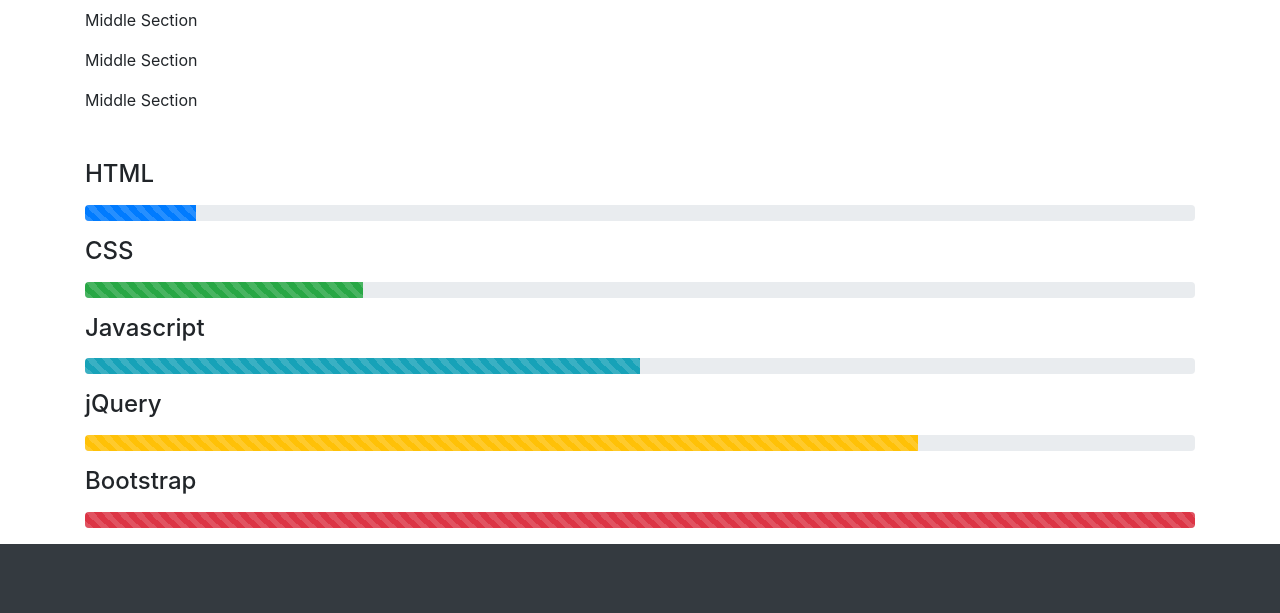
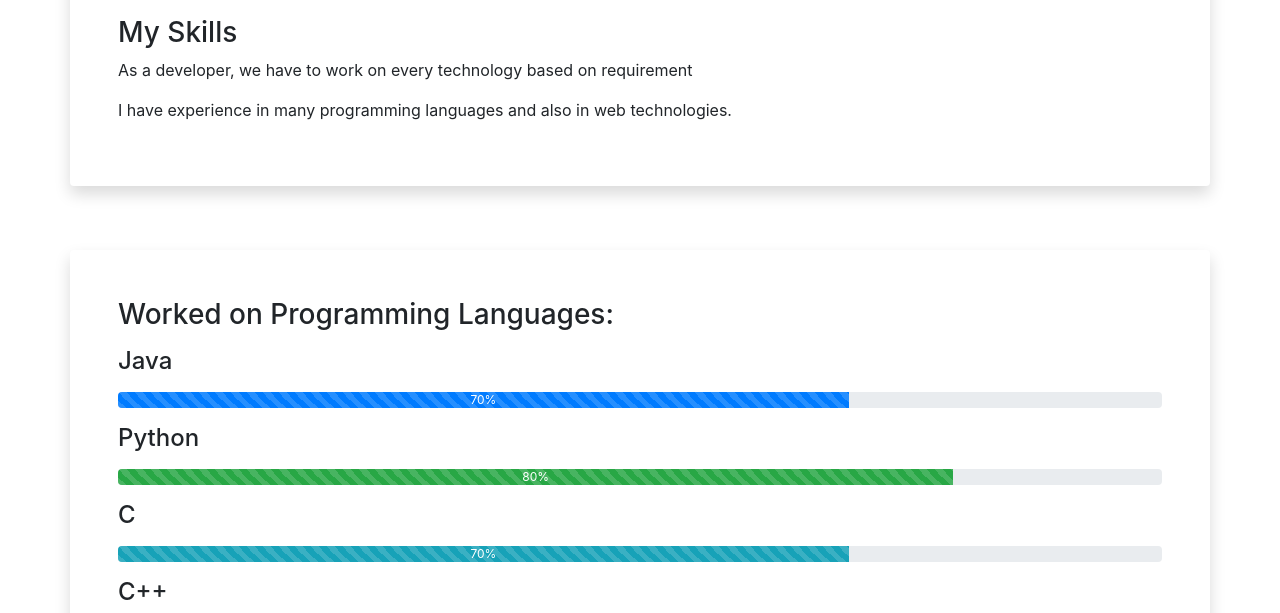
Before and after one commit to radhemky/bootstrap_portfolio, a plain HTML site: page skills.html in a window 1280 px wide. Shown: the part 64-677 px from the top of the page. Drawn offline with nearby package versions, Linux system fonts and the light colour scheme; some icons are missing.

Commit message:
Updated project.html

```diff
--- a/skills.html
+++ b/skills.html
@@ -62,10 +62,7 @@
                         <li class="nav-item">
                             <a class="nav-link " href="contact.html">Contact</a>
                         </li>
-
-
                     </ul>
-
 
                 </div>
             </nav>
@@ -74,50 +71,85 @@
 
         <!--- Navbar End --->
 
-        <div class="col-md-12 mt-3">
-            <p> Middle Section </p>
-            <p> Middle Section </p>
-            <p> Middle Section </p>
-            <p> Middle Section </p>
+        <div class="col-md-12 mt-3 shadow p-5 mb-5 bg-white rounded">
+            <h3>My Skills</h3>
+            <p>As a developer, we have to work on every technology based on requirement</p>
+            <p>I have experience in many programming languages and also in web technologies.</p>
         </div>
 
-        <!--- Progress bar start --->
+        <!--- Programming Languages Start --->
 
-        <div class="col-md-12 mt-3">
+        <div class="col-md-12 mt-3 shadow p-5 mb-5 bg-white rounded">
+
+            <h3>Worked on Programming Languages:</h3>
+
+            <h4 class="my-3">Java</h4>
+            <div class="progress">
+                <div class="progress-bar progress-bar-striped" role="progressbar"
+                     style="width: 70%" aria-valuenow="70" aria-valuemin="0" aria-valuemax="100">70%</div>
+            </div>
+
+            <h4 class="my-3">Python</h4>
+            <div class="progress">
+                <div class="progress-bar progress-bar-striped bg-success" role="progressbar"
+                     style="width: 80%" aria-valuenow="80" aria-valuemin="0" aria-valuemax="100">80%</div>
+            </div>
+
+            <h4 class="my-3">C</h4>
+            <div class="progress">
+                <div class="progress-bar progress-bar-striped bg-info" role="progressbar"
+                     style="width: 70%" aria-valuenow="70" aria-valuemin="0" aria-valuemax="100">70%</div>
+            </div>
+
+            <h4 class="my-3">C++</h4>
+            <div class="progress">
+                <div class="progress-bar progress-bar-striped bg-warning" role="progressbar"
+                     style="width: 55%" aria-valuenow="55" aria-valuemin="0" aria-valuemax="100">55%</div>
+            </div>
+
+        </div>
+
+        <!--- Programming Languages End --->
+
+        <!--- Web Technologies start --->
+
+        <div class="col-md-12 mt-3 shadow p-5 mb-5 bg-white rounded">
+
+            <h3>Web Technologies:</h3>
 
             <h4 class="my-3">HTML</h4>
             <div class="progress">
                 <div class="progress-bar progress-bar-striped" role="progressbar"
-                     style="width: 10%" aria-valuenow="10" aria-valuemin="0" aria-valuemax="100"></div>
+                     style="width: 60%" aria-valuenow="60" aria-valuemin="0" aria-valuemax="100">60%</div>
             </div>
 
             <h4 class="my-3">CSS</h4>
             <div class="progress">
                 <div class="progress-bar progress-bar-striped bg-success" role="progressbar"
-                     style="width: 25%" aria-valuenow="25" aria-valuemin="0" aria-valuemax="100"></div>
+                     style="width: 65%" aria-valuenow="65" aria-valuemin="0" aria-valuemax="100">65%</div>
             </div>
 
             <h4 class="my-3">Javascript</h4>
             <div class="progress">
                 <div class="progress-bar progress-bar-striped bg-info" role="progressbar"
-                     style="width: 50%" aria-valuenow="50" aria-valuemin="0" aria-valuemax="100"></div>
+                     style="width: 50%" aria-valuenow="50" aria-valuemin="0" aria-valuemax="100">50%</div>
             </div>
 
             <h4 class="my-3">jQuery</h4>
             <div class="progress">
                 <div class="progress-bar progress-bar-striped bg-warning" role="progressbar"
-                     style="width: 75%" aria-valuenow="75" aria-valuemin="0" aria-valuemax="100"></div>
+                     style="width: 75%" aria-valuenow="75" aria-valuemin="0" aria-valuemax="100">75%</div>
             </div>
 
             <h4 class="my-3">Bootstrap</h4>
             <div class="progress">
                 <div class="progress-bar progress-bar-striped bg-danger" role="progressbar"
-                     style="width: 100%" aria-valuenow="100" aria-valuemin="0" aria-valuemax="100"></div>
+                     style="width: 85%" aria-valuenow="85" aria-valuemin="0" aria-valuemax="100">85%</div>
             </div>
 
         </div>
 
-        <!--- Progress bar end --->
+        <!--- Web Technologies End --->
 
     </div>
 </div>
```
Also changed, not shown: project.html (+15 -5 lines).
